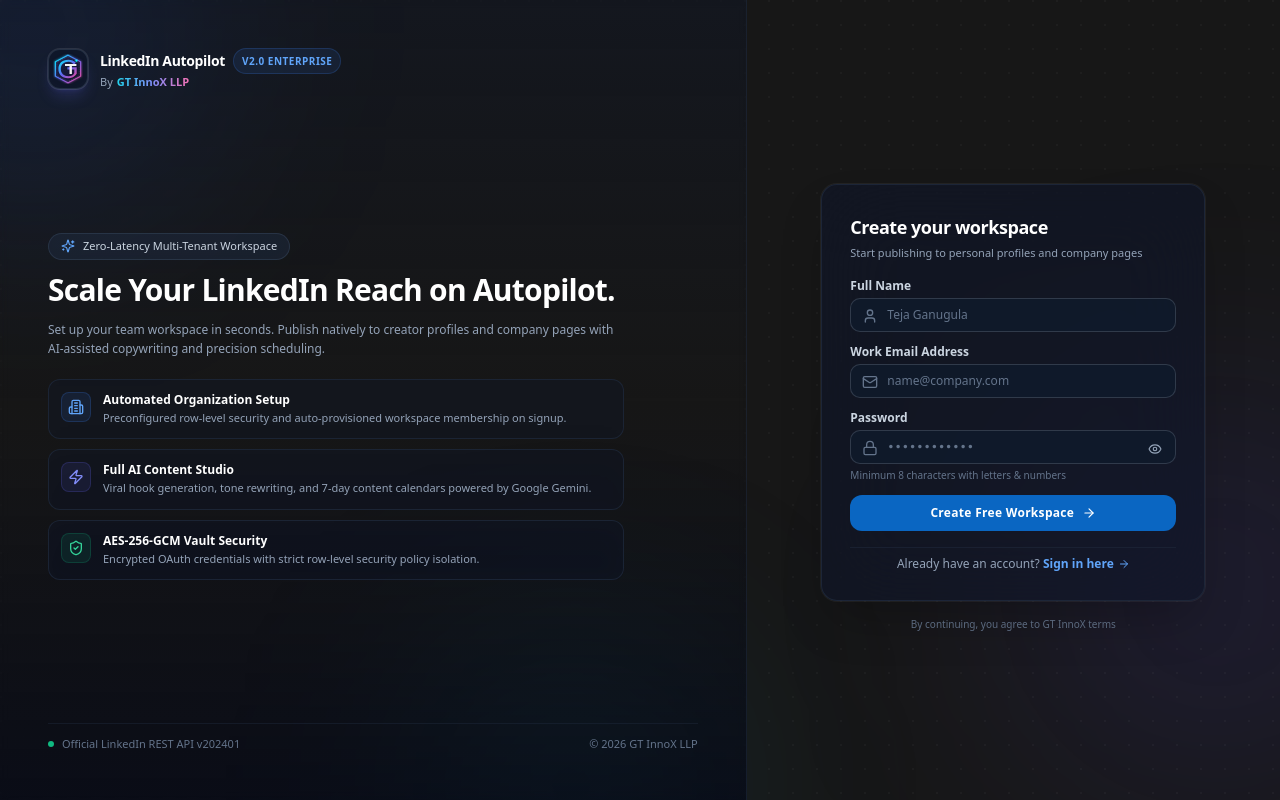
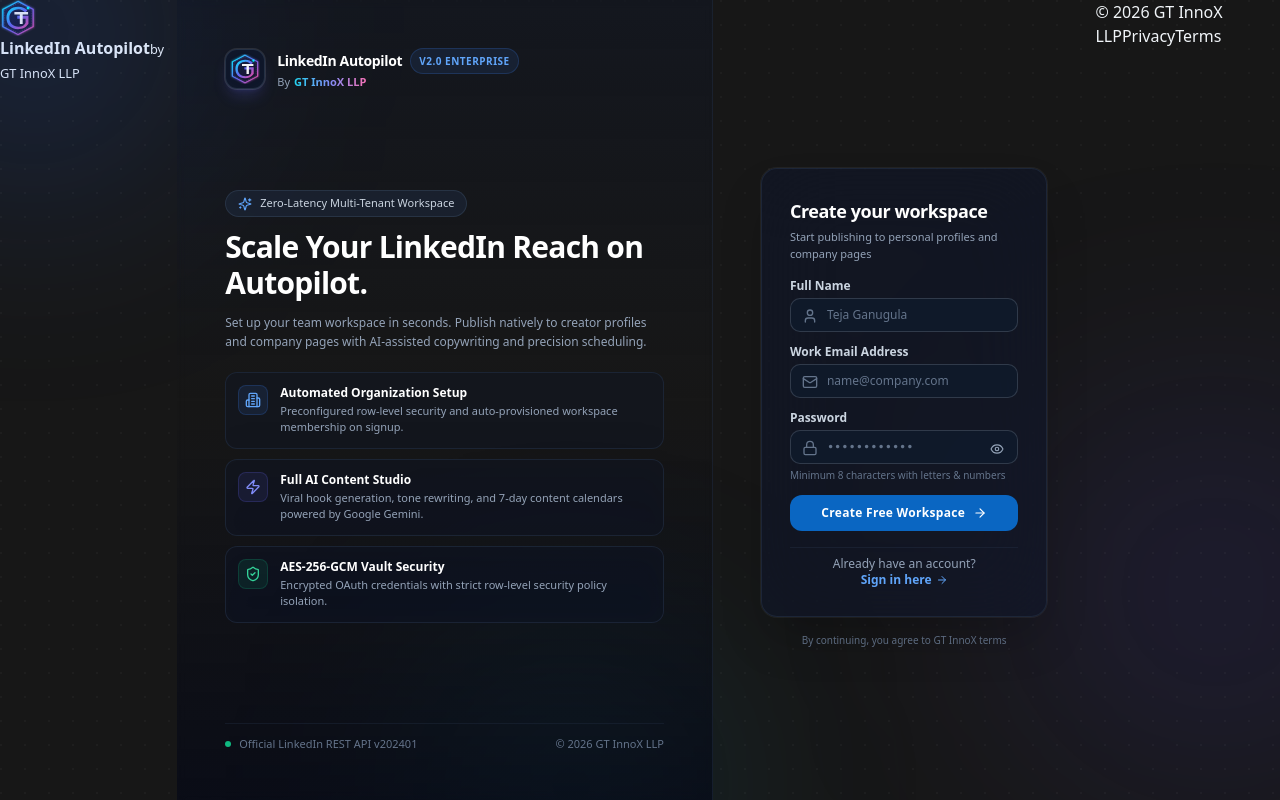
Before and after one commit to tejasrmap/linkedin-autopilot, a Next.js app: page /register in a window 1280 px wide. Built offline with nearby package versions, Linux system fonts and the light colour scheme.

Commit message:
Restyle registration to match the MagicPath workspace

```diff
--- a/src/app/register/page.tsx
+++ b/src/app/register/page.tsx
@@ -70,7 +70,13 @@ export default function RegisterPage() {
   };
 
   return (
-    <div className="auth-page h-screen max-h-screen w-full flex bg-[#070b14] text-slate-100 relative overflow-hidden font-sans select-none">
+    <div className="auth-page auth-page-centered h-screen max-h-screen w-full flex bg-[#070b14] text-slate-100 relative overflow-hidden font-sans select-none">
+
+      <div className="auth-brand-lockup">
+        <span className="auth-brand-mark"><GTInnoXLogo className="h-9 w-9" /></span>
+        <span><b>LinkedIn Autopilot</b><small>by GT InnoX LLP</small></span>
+      </div>
+
       {/* Background Decorative Ambient Glows */}
       <div className="absolute -top-32 -left-32 w-80 h-80 bg-blue-600/20 rounded-full blur-[110px] pointer-events-none" />
       <div className="absolute top-1/2 -right-32 w-96 h-96 bg-indigo-600/15 rounded-full blur-[130px] pointer-events-none" />
@@ -85,7 +91,7 @@ export default function RegisterPage() {
         }}
       />
 
-      <div className="relative z-10 w-full grid grid-cols-1 lg:grid-cols-12 h-screen max-h-screen overflow-hidden">
+      <div className="auth-layout relative z-10 w-full grid grid-cols-1 lg:grid-cols-12 h-screen max-h-screen overflow-hidden">
         {/* Left Side: Brand Narrative */}
         <div className="hidden lg:flex lg:col-span-7 flex-col justify-between p-8 xl:p-12 border-r border-slate-800/60 bg-gradient-to-b from-slate-900/40 via-transparent to-slate-950/60 backdrop-blur-sm h-full overflow-hidden">
           {/* Top Brand Logo */}
@@ -337,6 +343,10 @@ export default function RegisterPage() {
           </div>
         </div>
       </div>
+      <footer className="auth-site-footer">
+        <span>© 2026 GT InnoX LLP</span>
+        <span><Link href="/privacy">Privacy</Link><Link href="/terms">Terms</Link></span>
+      </footer>
     </div>
   );
 }
```
